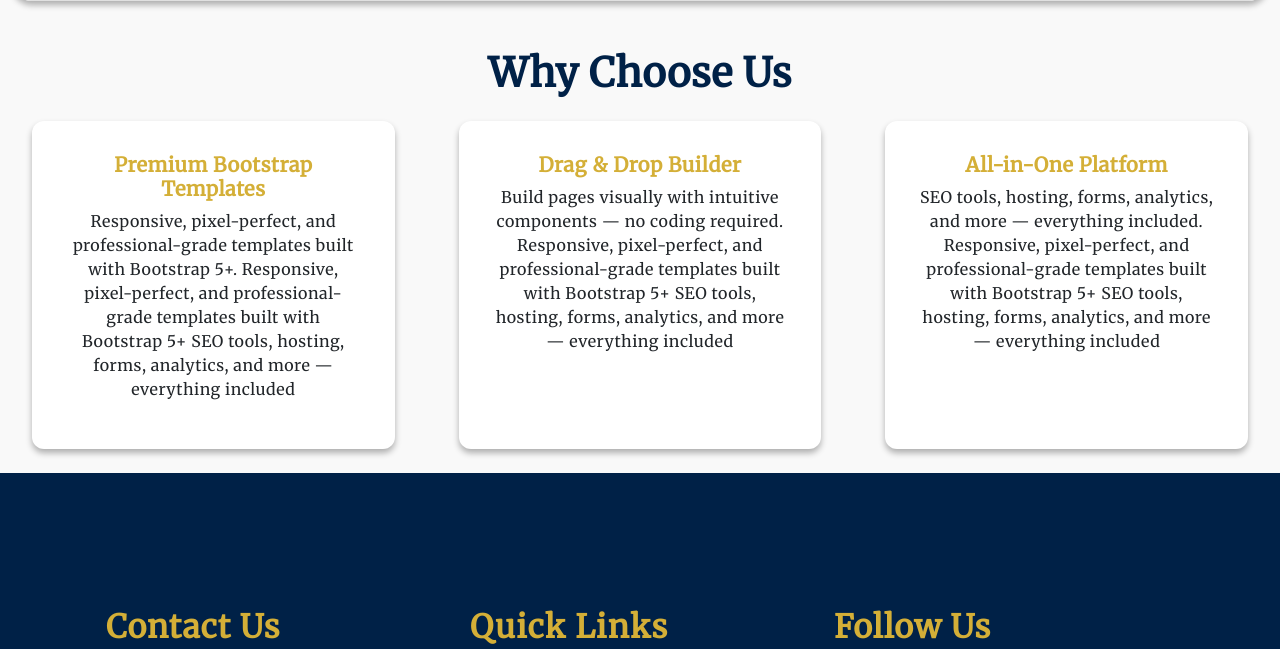
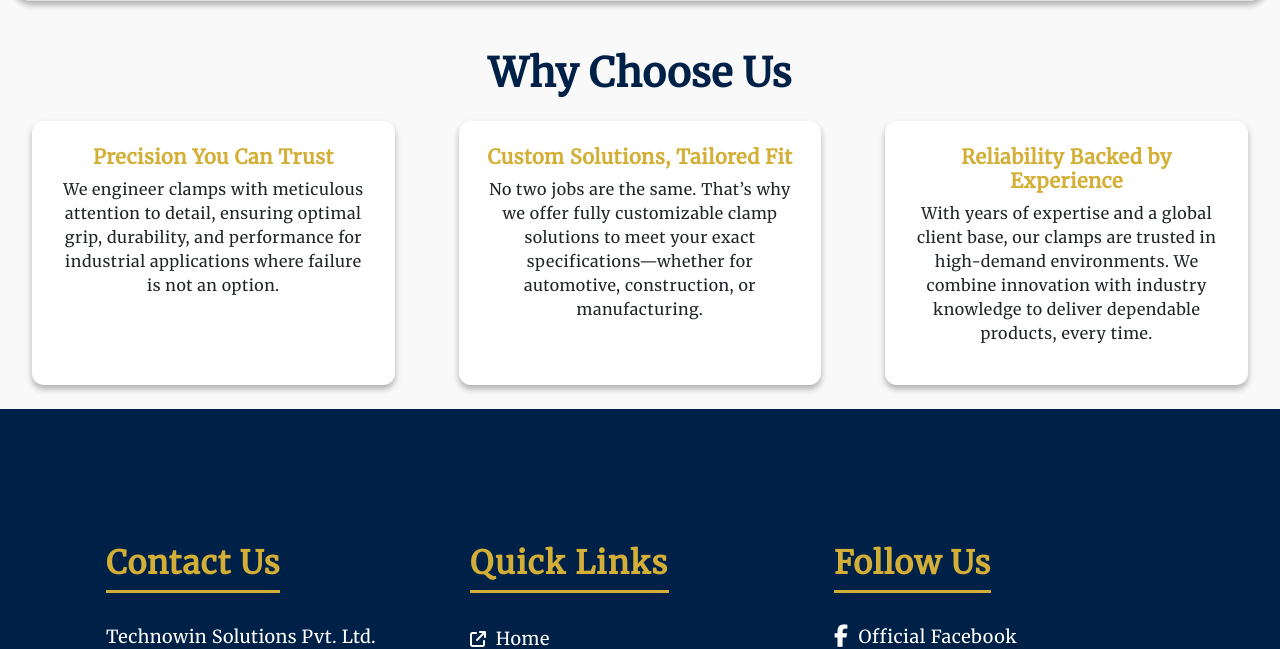
Before and after one commit to technowin/WebBuilder, a Django app: template templates/Master/Business/AboutUs.html in a window 1280 px wide. Shown: the part 1024-1673 px from the top of the page. Run offline with Django 4.2, Linux system fonts and the light colour scheme; the template is opened without the code that fills it, so the values that code supplies are empty; some libraries are stand-ins or nearby versions.

Commit message:
Pruthvi About Us Page Render DB

```diff
--- a/templates/Master/Business/AboutUs.html
+++ b/templates/Master/Business/AboutUs.html
@@ -45,7 +45,7 @@
                       <!-- TEXT -->
                       <div class="col-md-6 p-5">
                         <h3 class="mb-3 who-we-are-title">
-                          {{ item.section_title|default:"Our Work in Action" }}
+                          {{ item.content_title|default:"Our Work in Action" }}
                         </h3>
                         <p>{{ item.description|default:"Discover how we bring ideas to life, with results that speak volumes." }}</p>
                       </div>
@@ -59,7 +59,6 @@
         </div>
       </div>
     </section>
-
   {% else %}
     <!-- DEFAULT FALLBACK SECTION -->
     <section class="py-5">
@@ -97,36 +96,49 @@
     </section>
   {% endif %}
 
-
   <!-- Why Choose Us -->
   <section>
     <div class="container-fluid px-0">
+      {% if section_data.Why_Choose_Us %}
+        <h2 class="mb-4 text-center who-we-are-title">{{section_data.Why_Choose_Us.0.identifier}}</h2>
+      {% else %}
         <h2 class="mb-4 text-center who-we-are-title">Why Choose Us</h2>
+      {% endif %}
       <div class="row text-center mx-0">
+
+        {% if section_data.Why_Choose_Us %}
+          {% for item in section_data.Why_Choose_Us %}
           <div class="col-md-4 mb-4">
-          <div class="deep-shadow h-100">
-            <h5 class="feature-heading">Premium Bootstrap Templates</h5>
-            <p>Responsive, pixel-perfect, and professional-grade templates built with Bootstrap 5+.
-                Responsive, pixel-perfect, and professional-grade templates built with Bootstrap 5+
-            SEO tools, hosting, forms, analytics, and more — everything included</p>
+            <div class="deep-shadow h-100 p-4">
+              <h5 class="feature-heading">{{ item.content_title }}</h5>
+              <p>{{ item.description }}</p>
             </div>
           </div>
+          {% endfor %}
+        {% else %}
+          <!-- Default fallback content if DB is empty -->
           <div class="col-md-4 mb-4">
-          <div class="deep-shadow h-100">
-            <h5 class="feature-heading">Drag & Drop Builder</h5>
-            <p>Build pages visually with intuitive components — no coding required. Responsive,
-                pixel-perfect, and professional-grade templates built with Bootstrap 5+
-            SEO tools, hosting, forms, analytics, and more — everything included</p>
+            <div class="deep-shadow h-100 p-4">
+              <h5 class="feature-heading">Precision You Can Trust</h5>
+              <p>We engineer clamps with meticulous attention to detail, ensuring optimal grip, durability, and performance for industrial applications where failure is not an option.</p>
             </div>
           </div>
+
           <div class="col-md-4 mb-4">
-          <div class="deep-shadow h-100">
-            <h5 class="feature-heading">All-in-One Platform</h5>
-            <p>SEO tools, hosting, forms, analytics, and more — everything included. Responsive,
-                 pixel-perfect, and professional-grade templates built with Bootstrap 5+
-                SEO tools, hosting, forms, analytics, and more — everything included</p>
+            <div class="deep-shadow h-100 p-4">
+              <h5 class="feature-heading">Custom Solutions, Tailored Fit</h5>
+              <p>No two jobs are the same. That’s why we offer fully customizable clamp solutions to meet your exact specifications—whether for automotive, construction, or manufacturing.</p>
             </div>
           </div>
+
+          <div class="col-md-4 mb-4">
+            <div class="deep-shadow h-100 p-4">
+              <h5 class="feature-heading">Reliability Backed by Experience</h5>
+              <p>With years of expertise and a global client base, our clamps are trusted in high-demand environments. We combine innovation with industry knowledge to deliver dependable products, every time.</p>
+            </div>
+          </div>
+        {% endif %}
+
       </div>
     </div>
   </section>
```
Lines whose indentation alone changed are shown as unchanged.
